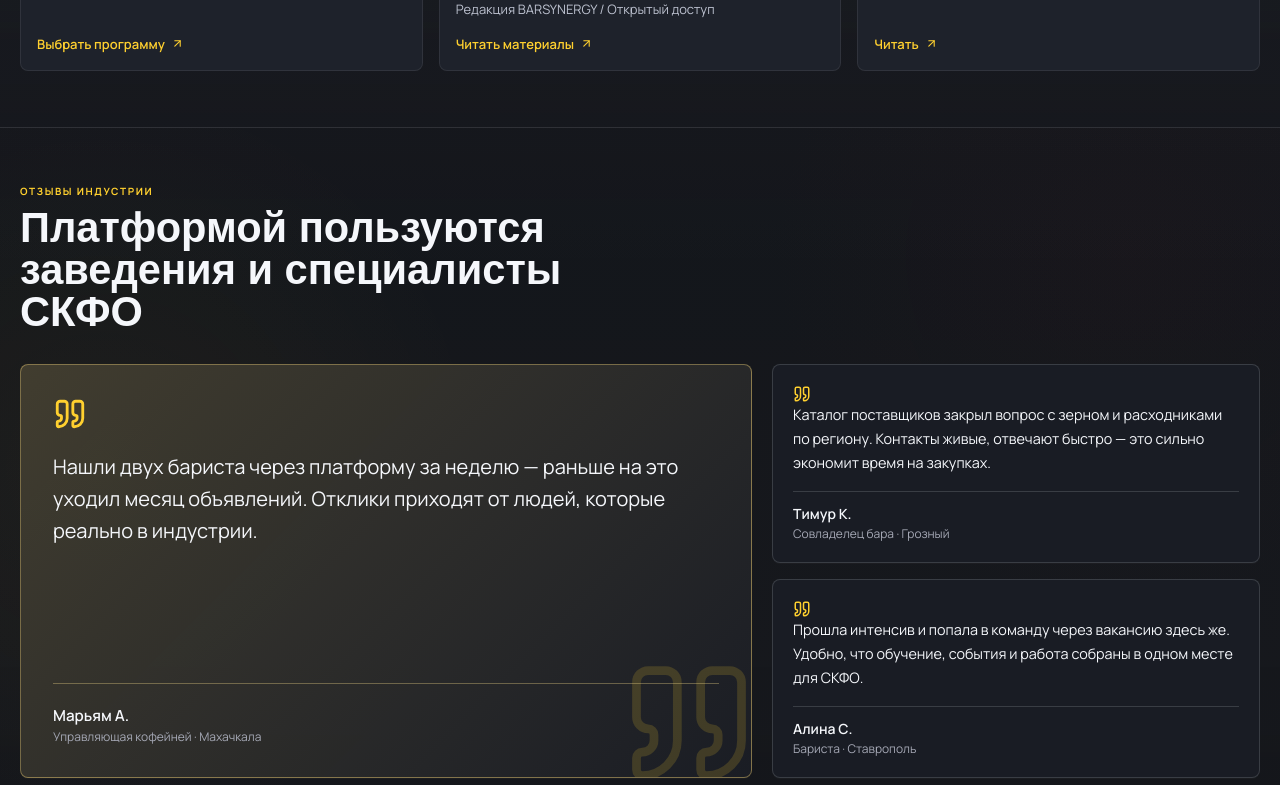
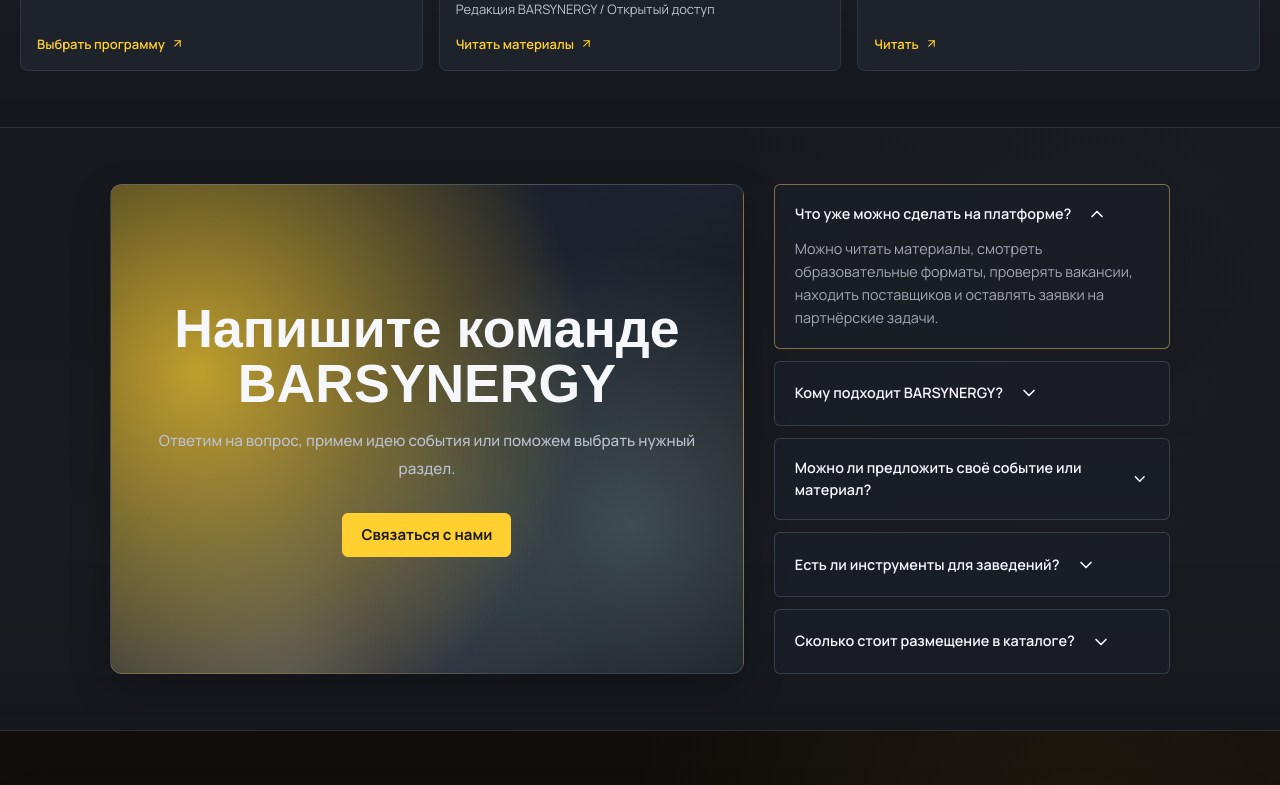
Before and after one commit to clunkyharp/barsynergy, a Next.js app: page / in a window 1280 px wide. Shown: the part 2860-3645 px from the top of the page. Built offline with nearby package versions, Linux system fonts and the light colour scheme; no server answers; the database is empty; a web font is replaced by a local one.

Commit message:
fix(home): hide industry testimonials section

```diff
--- a/src/components/public/homepage-client.tsx
+++ b/src/components/public/homepage-client.tsx
@@ -94,7 +94,7 @@ export function HomepageClient({ data }: HomepageClientProps) {
 
       {data.generalSponsors.length > 0 ? <HomeSponsorLogoStrip sponsors={data.generalSponsors} /> : null}
 
-      <HomeTestimonials testimonials={data.testimonials} />
+      {/* <HomeTestimonials testimonials={data.testimonials} /> */}
 
       <HomeCtaFaqSection />
 
```
